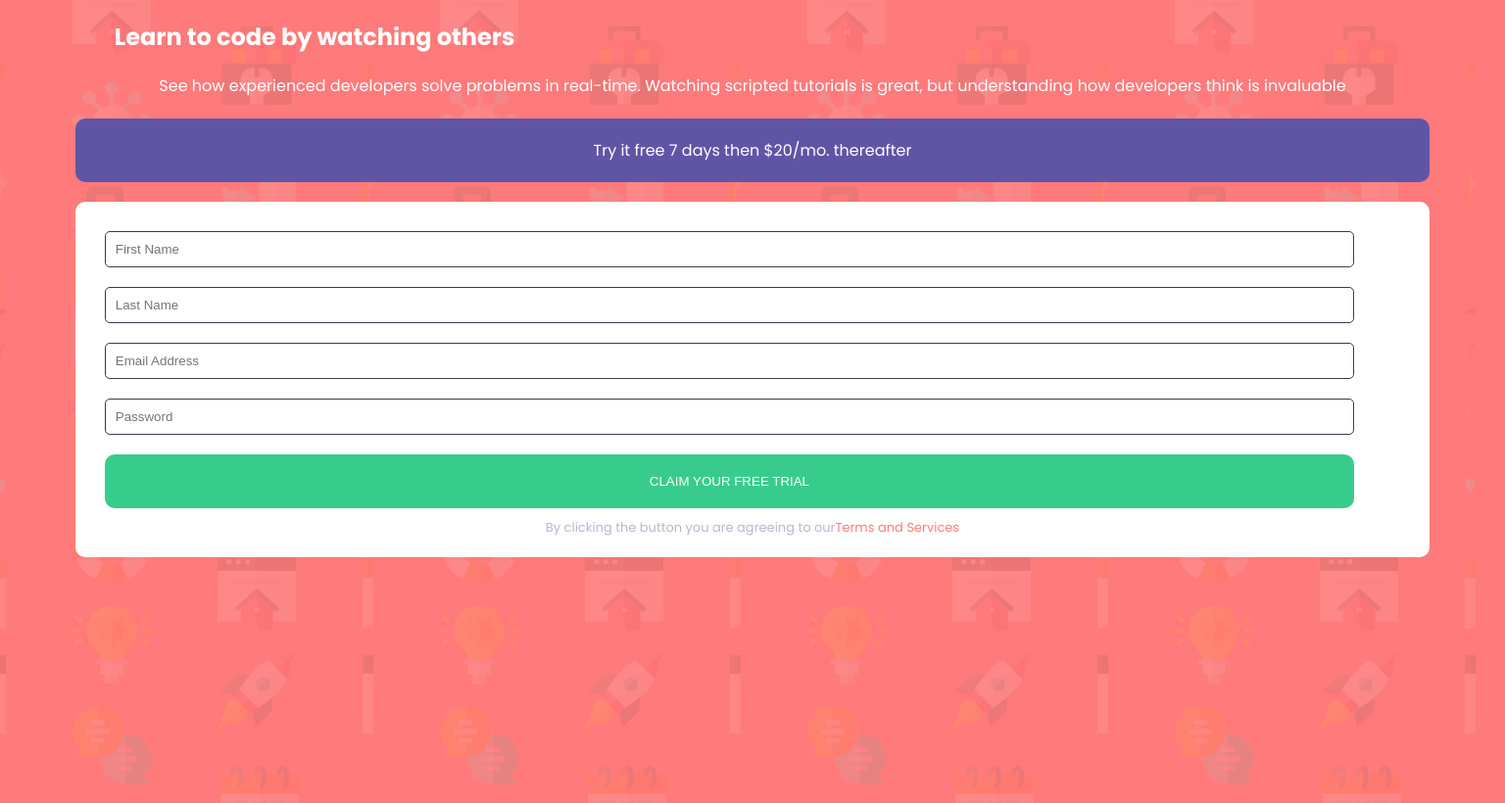
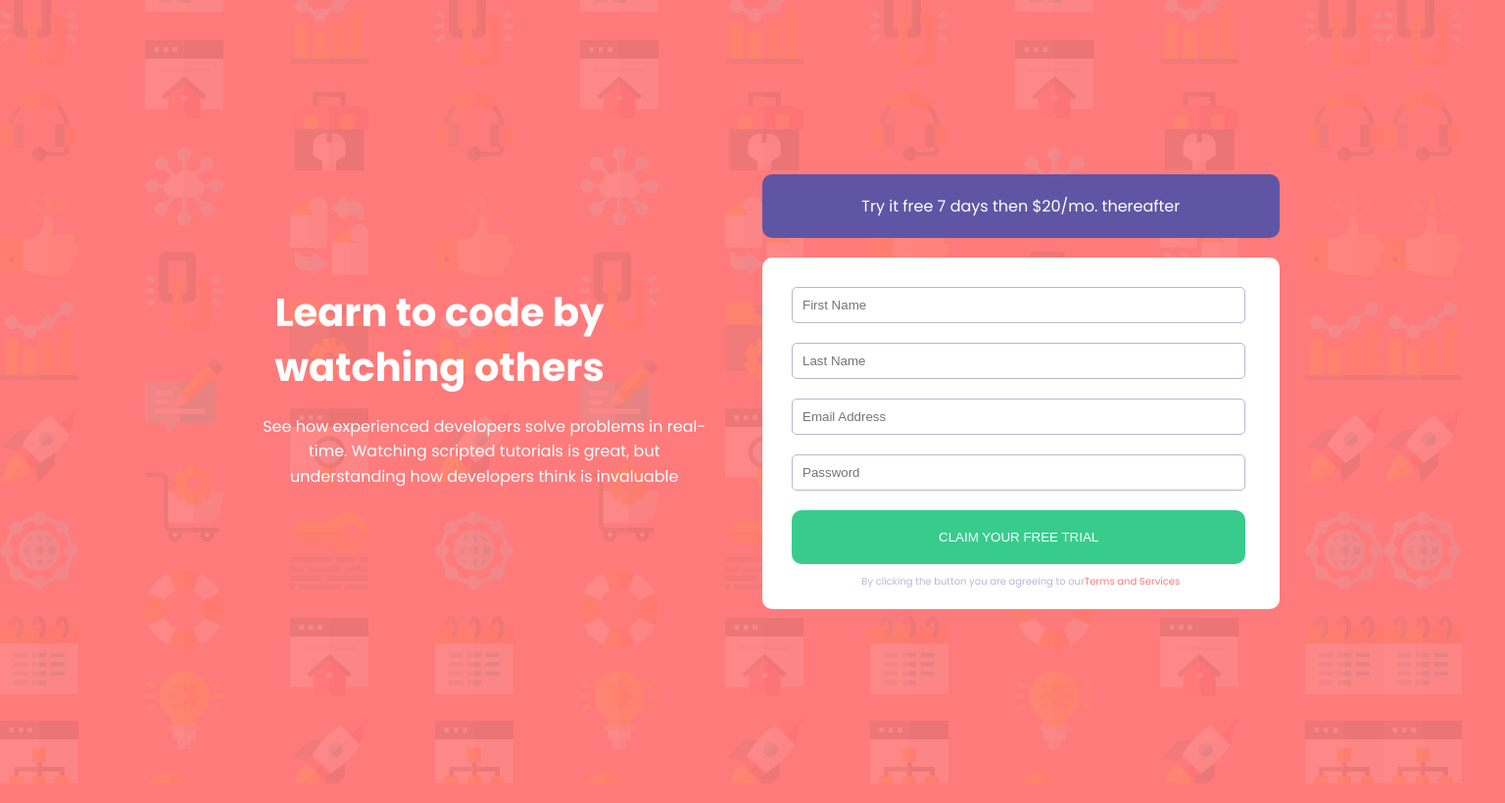
Before and after one commit to Frimpong04/intro-component-with-sign-up-form, a plain HTML site: page index.html in a window 1536 px wide. Shown: the whole page at 98% size. Drawn offline with Linux system fonts and the light colour scheme.

Commit message:
add desktop styles

```diff
--- a/style.css
+++ b/style.css
@@ -30,19 +30,19 @@ body {
     background-image: url("images/bg-intro-mobile.png");
     background-color: var(--terms-of-service-span-color);
     padding:1rem 0;
+    /* max-height: 100vh; */
 }
 main {
     width: 90%;
-    height: 100vh;
+    /* height: 100vh; */
     /* margin:1rem 0rem; */
 }
 
 h1 {
-    font-size: 2.4rem;
-    padding: 1rem 4rem ;
-
-    text-align: justify;
+    font-size: 2.9rem;
+    padding: 1rem 2rem;
     color: white;
+    line-height:1.0;
 }
 
 .main-paragraph {
@@ -73,7 +73,7 @@ input {
     margin: 1rem;
     padding:1rem;
     border-radius: 0.5rem;
-    border: 1px solid var(--placeholder-color);
+    border: 1px solid var(--terms-of-service-color);
 }
 
 button {
@@ -87,7 +87,7 @@ button {
 }
 
 .terms-paragraph {
-    font-size: 1.3rem;
+    font-size: 1rem;
     text-align: center;
     padding: 0rem 4rem;
     color: var(--terms-of-service-color);
@@ -96,3 +96,41 @@ button {
 .terms-paragraph span {
     color: var(--terms-of-service-span-color);
 }
+
+/* DESKTOP STYLES */
+@media only screen and (min-width: 1440px) {
+    body {
+        /* border: 1px solid blue; */
+        width: 100vw;
+        display: flex;
+        justify-content: center;
+        /* /* align-items: center; */
+        height: 100vh;
+        background-image: url("./images/bg-intro-desktop.png");
+    }
+    main {
+        display: flex;
+        width: 70%;
+        flex-direction: row;
+        justify-content: center;
+        align-items: center;
+        height: 70vh;
+        gap:2rem;
+        /* margin: 4rem 0; */
+        /* flex-wrap: wrap; */
+        /* border: 1px solid white; */
+    }
+    h1 {
+        line-height:1.4;
+        font-size: 4rem;
+    }
+    .heading-container {
+        padding: 3rem;
+        /* border:1px solid white; */
+        flex: 1 1 20rem;
+    }
+
+    .offer-form-container {
+        flex: 1 1 20rem;
+    }
+}
```
